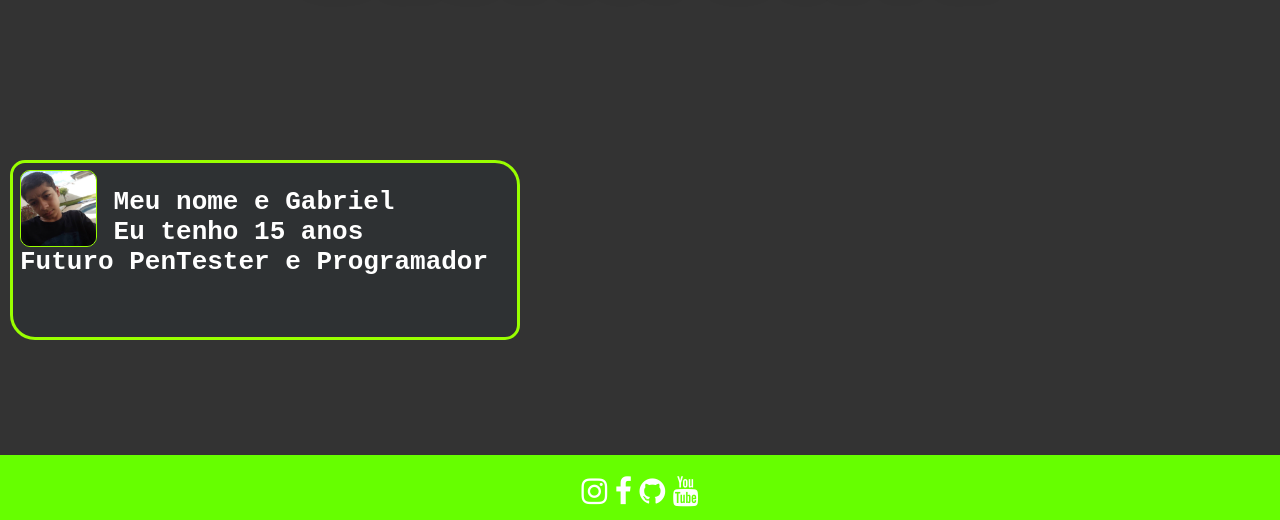
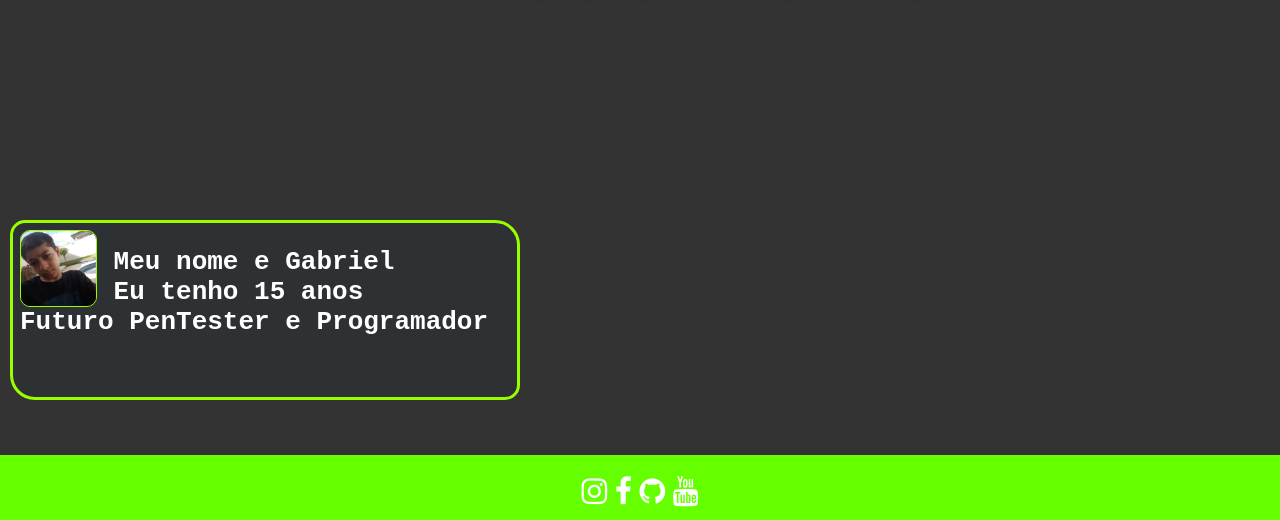
Before and after one commit to gabrielserratg/hacksafe, a plain HTML site: page index.html in a window 1280 px wide. Shown: the part 280-800 px from the top of the page. Drawn offline with Linux system fonts and the light colour scheme.

Commit message:
Update style.css

```diff
--- a/style.css
+++ b/style.css
@@ -85,7 +85,7 @@ footer {
   background-color: #2e3133;
   position: fixed;
   left: 10px;		   /*Direta ou esquerda*/
-  bottom: 180px;           /*Altura!*/
+  bottom: 120px;           /*Altura!*/
   border-radius: 15px 25px; /*Tamanho das bordas*/
   border: 3.5px solid #99ff00; /*Cor da borda*/
   font-family:Courier New;
```
